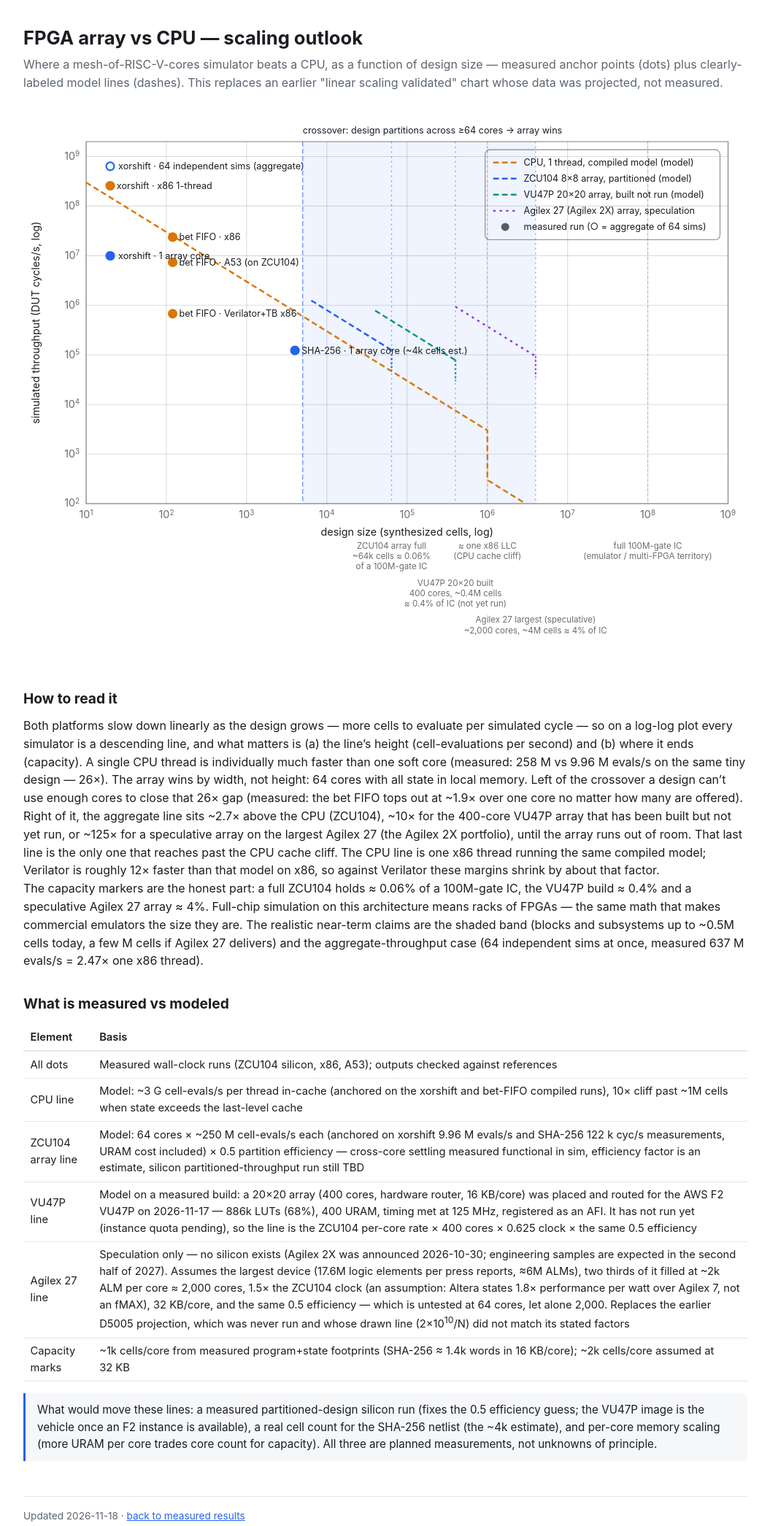
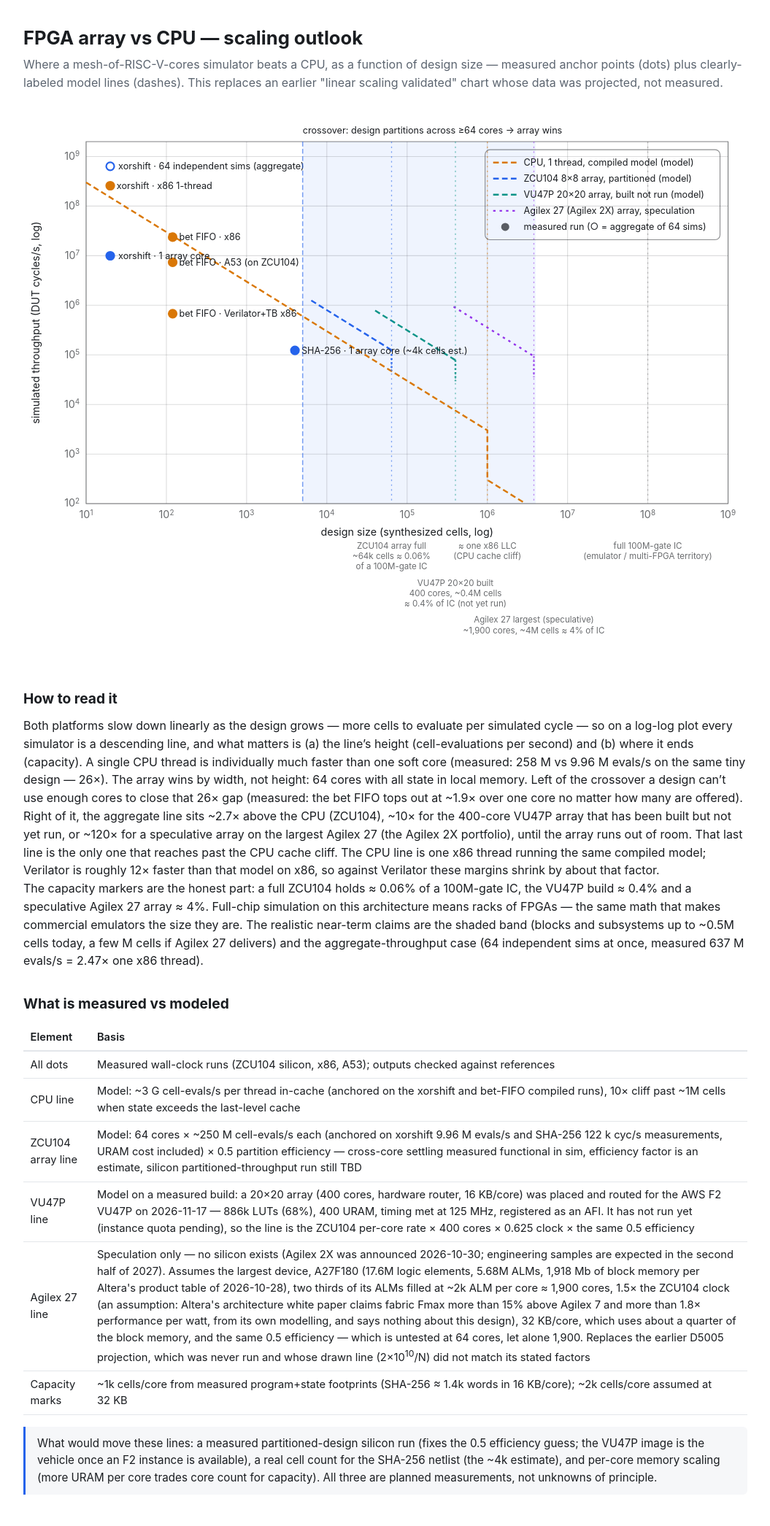
Before and after one commit to kev-cam/ldx, a plain HTML site: page scaling.html in a window 1280 px wide. Shown: the top 2091 px of the page at 73% size, without its empty margins (112-1167 px from the left). Drawn offline with Linux system fonts and the light colour scheme.

Commit message:
scaling outlook: Agilex 27 line from Altera's product table
Largest device A27F180: 5,683,872 ALMs and 1,918 Mb of block memory (product
table v2026.10.28), so about 1,900 cores at two thirds fill. The clock factor
stays an assumption; Altera's white paper claims >15% fabric Fmax over Agilex 7.

Co-Authored-By: Claude Fable 5.2 <noreply@anthropic.com>

```diff
--- a/scaling.html
+++ b/scaling.html
@@ -84,8 +84,8 @@ measured anchor points (dots) plus clearly-labeled model lines (dashes). This re
 <line x1="457.7" y1="299.1" x2="457.7" y2="325.1" stroke="#2563eb" stroke-width="2.2" stroke-dasharray="2 3"/>
 <polyline points="437.3,250.0 537.1,311.7" fill="none" stroke="#0d9488" stroke-width="2.2" stroke-dasharray="7 4"/>
 <line x1="537.1" y1="311.7" x2="537.1" y2="337.7" stroke="#0d9488" stroke-width="2.2" stroke-dasharray="2 3"/>
-<polyline points="537.1,245.2 636.8,306.8" fill="none" stroke="#9333ea" stroke-width="2.2" stroke-dasharray="3 5"/>
-<line x1="636.8" y1="306.8" x2="636.8" y2="332.8" stroke="#9333ea" stroke-width="2" stroke-dasharray="2 3"/>
+<polyline points="534.8,245.2 634.6,306.8" fill="none" stroke="#9333ea" stroke-width="2.2" stroke-dasharray="3 5"/>
+<line x1="634.6" y1="306.8" x2="634.6" y2="332.8" stroke="#9333ea" stroke-width="2" stroke-dasharray="2 3"/>
 <circle cx="108.0" cy="94.8" r="5" fill="#d97706" stroke="#d97706" stroke-width="2"/>
 <text x="116.0" y="98.8" font-size="11.5" text-anchor="start">xorshift · x86 1-thread</text>
 <circle cx="185.6" cy="158.7" r="5" fill="#d97706" stroke="#d97706" stroke-width="2"/>
@@ -108,9 +108,9 @@ measured anchor points (dots) plus clearly-labeled model lines (dashes). This re
 <text x="537.1" y="592" text-anchor="middle" font-size="10.5" class="mut">VU47P 20×20 built</text>
 <text x="537.1" y="605" text-anchor="middle" font-size="10.5" class="mut">400 cores, ~0.4M cells</text>
 <text x="537.1" y="618" text-anchor="middle" font-size="10.5" class="mut">≈ 0.4% of IC (not yet run)</text>
-<line x1="636.8" y1="40" x2="636.8" y2="490" stroke="#9333ea" stroke-width="1.2" stroke-dasharray="2 4" opacity="0.55"/>
-<text x="636.8" y="638" text-anchor="middle" font-size="10.5" class="mut">Agilex 27 largest (speculative)</text>
-<text x="636.8" y="651" text-anchor="middle" font-size="10.5" class="mut">~2,000 cores, ~4M cells ≈ 4% of IC</text>
+<line x1="634.6" y1="40" x2="634.6" y2="490" stroke="#9333ea" stroke-width="1.2" stroke-dasharray="2 4" opacity="0.55"/>
+<text x="634.6" y="638" text-anchor="middle" font-size="10.5" class="mut">Agilex 27 largest (speculative)</text>
+<text x="634.6" y="651" text-anchor="middle" font-size="10.5" class="mut">~1,900 cores, ~4M cells ≈ 4% of IC</text>
 <line x1="576.8" y1="40" x2="576.8" y2="490" stroke="#d97706" stroke-width="1.2" stroke-dasharray="2 4" opacity="0.55"/>
 <text x="576.8" y="546" text-anchor="middle" font-size="10.5" class="mut">≈ one x86 LLC</text>
 <text x="576.8" y="559" text-anchor="middle" font-size="10.5" class="mut">(CPU cache cliff)</text>
@@ -138,7 +138,7 @@ same tiny design — 26×). The array wins by width, not height: 64 cores with a
 memory. Left of the crossover a design can&rsquo;t use enough cores to close that 26× gap (measured:
 the bet FIFO tops out at ~1.9× over one core no matter how many are offered). Right of it, the
 aggregate line sits ~2.7× above the CPU (ZCU104), ~10× for the 400-core VU47P array that has been
-built but not yet run, or ~125× for a speculative array on the largest Agilex&nbsp;27 (the Agilex&nbsp;2X portfolio), until the array
+built but not yet run, or ~120× for a speculative array on the largest Agilex&nbsp;27 (the Agilex&nbsp;2X portfolio), until the array
 runs out of room. That last line is the only one that reaches past the CPU cache cliff.
 The CPU line is one x86 thread running the same compiled model; Verilator is roughly 12× faster than
 that model on x86, so against Verilator these margins shrink by about that factor.</p>
@@ -156,7 +156,7 @@ the shaded band (blocks and subsystems up to ~0.5M cells today, a few M cells if
   <tr><td>CPU line</td><td>Model: ~3&nbsp;G cell-evals/s per thread in-cache (anchored on the xorshift and bet-FIFO compiled runs), 10× cliff past ~1M cells when state exceeds the last-level cache</td></tr>
   <tr><td>ZCU104 array line</td><td>Model: 64 cores × ~250&nbsp;M cell-evals/s each (anchored on xorshift 9.96&nbsp;M evals/s and SHA-256 122&nbsp;k cyc/s measurements, URAM cost included) × 0.5 partition efficiency — cross-core settling measured functional in sim, efficiency factor is an estimate, silicon partitioned-throughput run still TBD</td></tr>
   <tr><td>VU47P line</td><td>Model on a measured build: a 20×20 array (400 cores, hardware router, 16&nbsp;KB/core) was placed and routed for the AWS F2 VU47P on 2026-11-17 — 886k LUTs (68%), 400 URAM, timing met at 125&nbsp;MHz, registered as an AFI. It has not run yet (instance quota pending), so the line is the ZCU104 per-core rate × 400 cores × 0.625 clock × the same 0.5 efficiency</td></tr>
-  <tr><td>Agilex&nbsp;27 line</td><td>Speculation only — no silicon exists (Agilex&nbsp;2X was announced 2026-10-30; engineering samples are expected in the second half of 2027). Assumes the largest device (17.6M logic elements per press reports, ≈6M ALMs), two thirds of it filled at ~2k ALM per core ≈ 2,000 cores, 1.5× the ZCU104 clock (an assumption: Altera states 1.8× performance per watt over Agilex&nbsp;7, not an fMAX), 32&nbsp;KB/core, and the same 0.5 efficiency — which is untested at 64 cores, let alone 2,000. Replaces the earlier D5005 projection, which was never run and whose drawn line (2×10<sup>10</sup>/N) did not match its stated factors</td></tr>
+  <tr><td>Agilex&nbsp;27 line</td><td>Speculation only — no silicon exists (Agilex&nbsp;2X was announced 2026-10-30; engineering samples are expected in the second half of 2027). Assumes the largest device, A27F180 (17.6M logic elements, 5.68M ALMs, 1,918&nbsp;Mb of block memory per Altera's product table of 2026-10-28), two thirds of its ALMs filled at ~2k ALM per core ≈ 1,900 cores, 1.5× the ZCU104 clock (an assumption: Altera's architecture white paper claims fabric Fmax more than 15% above Agilex&nbsp;7 and more than 1.8× performance per watt, from its own modelling, and says nothing about this design), 32&nbsp;KB/core, which uses about a quarter of the block memory, and the same 0.5 efficiency — which is untested at 64 cores, let alone 1,900. Replaces the earlier D5005 projection, which was never run and whose drawn line (2×10<sup>10</sup>/N) did not match its stated factors</td></tr>
   <tr><td>Capacity marks</td><td>~1k cells/core from measured program+state footprints (SHA-256 ≈ 1.4k words in 16&nbsp;KB/core); ~2k cells/core assumed at 32&nbsp;KB</td></tr>
 </table>
 </div>
```
Also changed, not shown: 1 other file.
